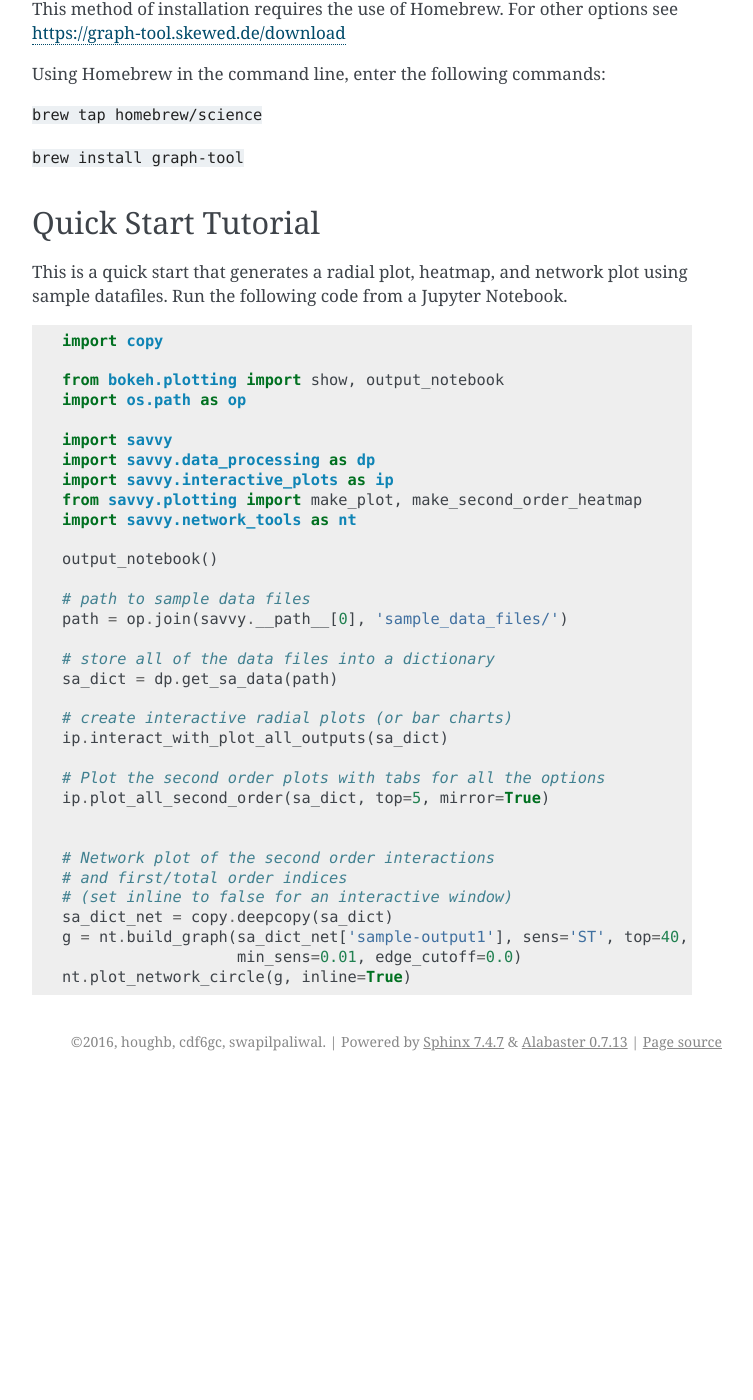
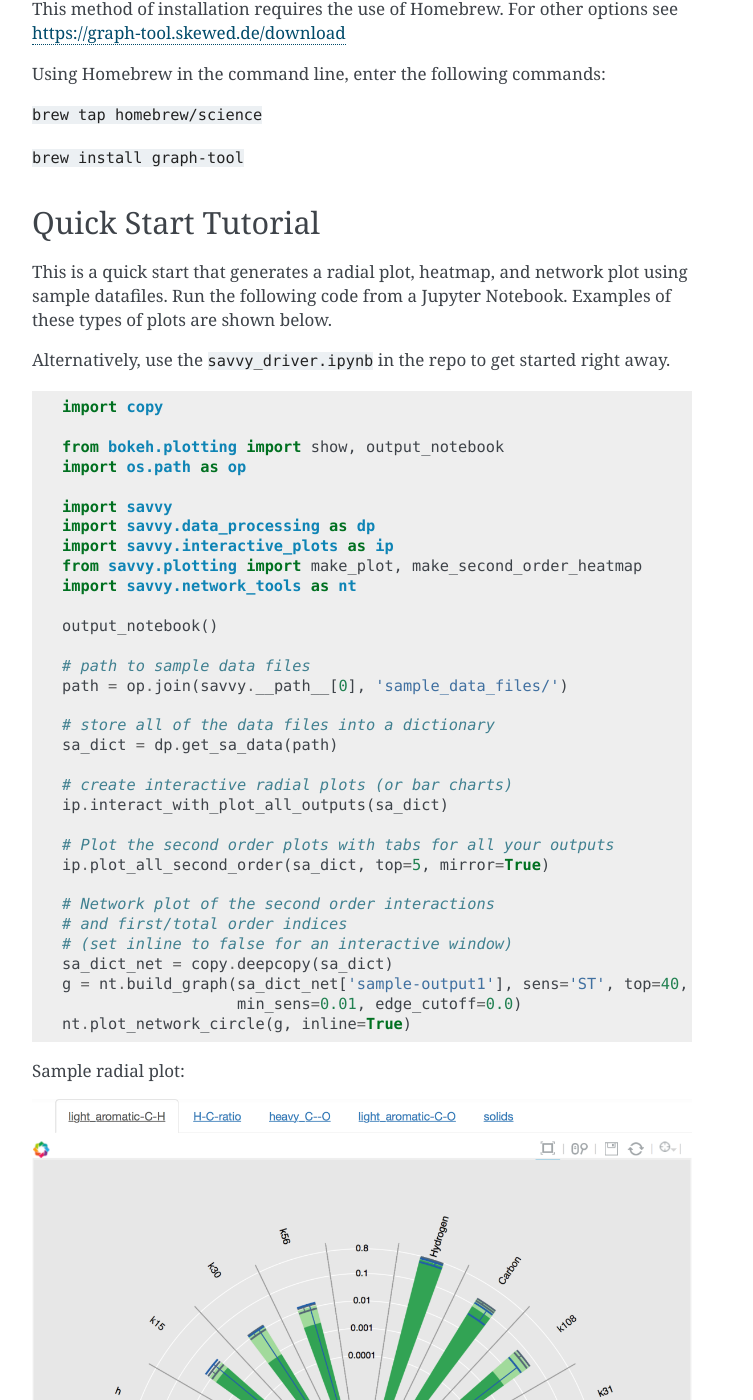
Before and after one commit to houghb/savvy, a Sphinx documentation site: the page built from doc/getting-started.rst, in a window 1280 px wide and 1400 px high, scrolled down 821 px. Shown: the whole window, without its empty margins (388-1141 px from the left). Built offline with Sphinx 7.4.7, drawn with Linux system fonts in a browser that asks for light colours; before the commit the page ends 1902 px from its top, so only the background shows below that; some of the changed text lies outside the part shown.

Commit message:
updated documentation and added rendered files directories for documentation to .gitignore

```diff
--- a/doc/getting-started.rst
+++ b/doc/getting-started.rst
@@ -48,8 +48,12 @@
 ====================
 Quick Start Tutorial
 ====================
-This is a quick start that generates a radial plot, heatmap, and network plot using sample datafiles.
-Run the following code from a Jupyter Notebook.
+This is a quick start that generates a radial plot, heatmap, and network plot
+using sample datafiles.  Run the following code from a Jupyter Notebook.
+Examples of these types of plots are shown below.
+
+Alternatively, use the ``savvy_driver.ipynb`` in the repo to get started
+right away.
 
 .. code:: python
 
@@ -75,9 +79,8 @@
   # create interactive radial plots (or bar charts)
   ip.interact_with_plot_all_outputs(sa_dict)
 
-  # Plot the second order plots with tabs for all the options
+  # Plot the second order plots with tabs for all your outputs
   ip.plot_all_second_order(sa_dict, top=5, mirror=True)
-
 
   # Network plot of the second order interactions
   # and first/total order indices
@@ -86,3 +89,16 @@
   g = nt.build_graph(sa_dict_net['sample-output1'], sens='ST', top=40,
                      min_sens=0.01, edge_cutoff=0.0)
   nt.plot_network_circle(g, inline=True)
+
+
+Sample radial plot:
+
+.. image:: images/radial_plot.png
+
+Sample heat map of second order indices:
+
+.. image:: images/second_order_plot.png
+
+Sample network plot showing total order and second order indices:
+
+.. image:: images/Network_graph.png
```
Also changed, not shown: doc/images/radial_plot.png (added), doc/images/second_order_plot.png (added), 1 other file.
